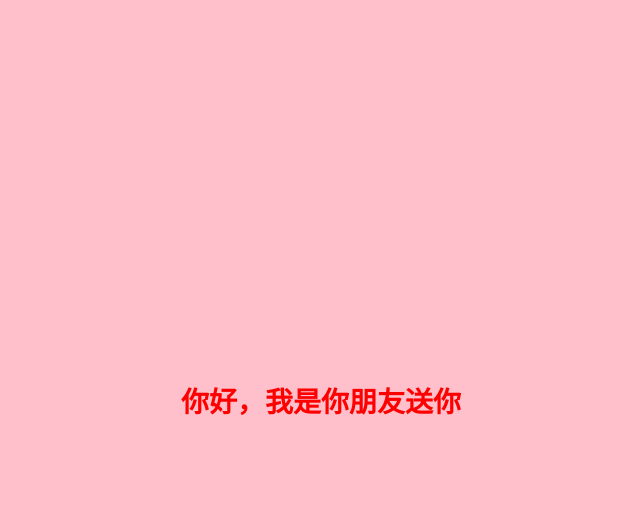
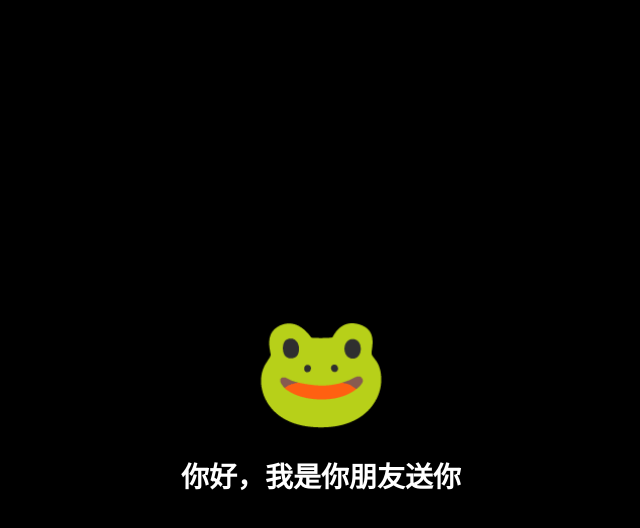
Before and after one commit to littlelionesther/-, a plain HTML site: page index.html in a window 1280 px wide. Both pictures are taken after a click on the button "Open". Shown: the whole page, without its empty margins (319-959 px from the left). Drawn offline with Linux system fonts and the light colour scheme.

Commit message:
Update index.html

```diff
--- a/index.html
+++ b/index.html
@@ -110,7 +110,7 @@
 
         /* 动态闪烁的情人节 Emoji */
         .emoji {
-            font-size: 30px;
+            font-size: 50px;
             position: absolute;
             animation: float 3s infinite alternate ease-in-out, blink 1.5s infinite alternate;
         }
@@ -128,6 +128,41 @@
         @keyframes blink {
             0% { opacity: 0.6; }
             100% { opacity: 1; }
+        }
+
+        /* 内页样式 */
+        #inner-page {
+            display: none;
+            justify-content: center;
+            align-items: center;
+            flex-direction: column;
+            height: 100vh;
+            background: black;
+            position: relative;
+        }
+
+        .falling {
+            position: absolute;
+            font-size: 24px;
+            color: white;
+            animation: fall 3s linear forwards;
+        }
+
+        @keyframes fall {
+            0% { transform: translateY(0); }
+            100% { transform: translateY(100vh); }
+        }
+
+        .frog-emoji {
+            font-size: 110px;
+            margin-bottom: 20px;
+        }
+
+        .message {
+            font-size: 28px;
+            color: white;
+            font-weight: bold;
+            text-align: center;
         }
     </style>
 </head>
@@ -155,10 +190,16 @@
             <button class="open-button" onclick="openCard()">Open</button>
         </div>
     </div>
-<div id="inner-page" style="display: none; justify-content: center; align-items: center; flex-direction: column; height: 100vh; background: pink;">
-    <div id="line1" style="font-size: 28px; color: red; font-weight: bold;"></div>
-    <div id="line2" style="font-size: 28px; color: red; font-weight: bold;"></div>
-</div>
+
+    <!-- 内页 -->
+    <div id="inner-page">
+        <div class="frog-emoji">🐸</div>
+        <div class="message">
+            <div id="line1"></div> <!-- 第一行文字 -->
+            <div id="line2"></div> <!-- 第二行文字 -->
+        </div>
+    </div>
+
     <script>
         function openCard() {
             document.getElementById("outer-page").style.display = "none";
```
